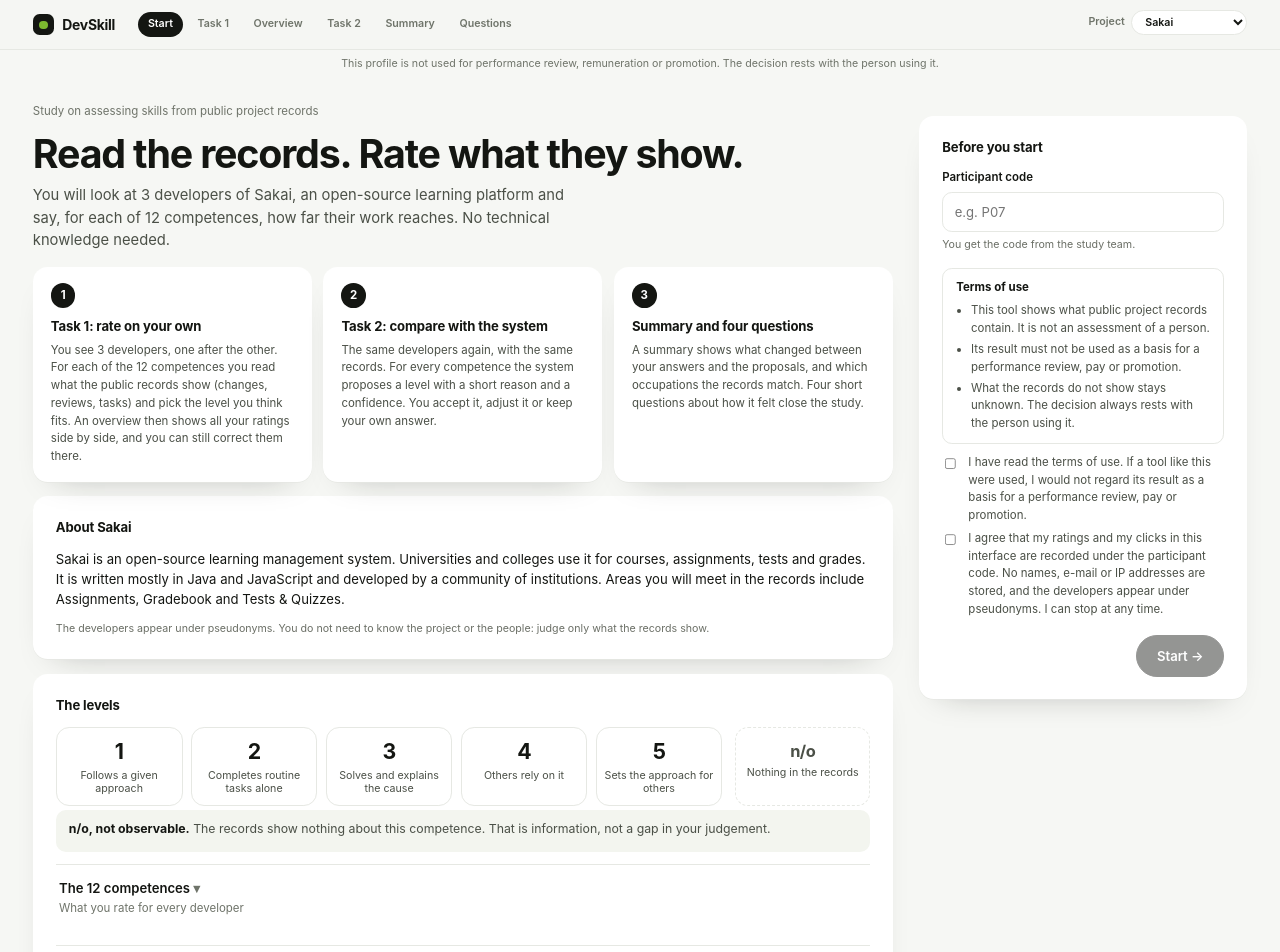
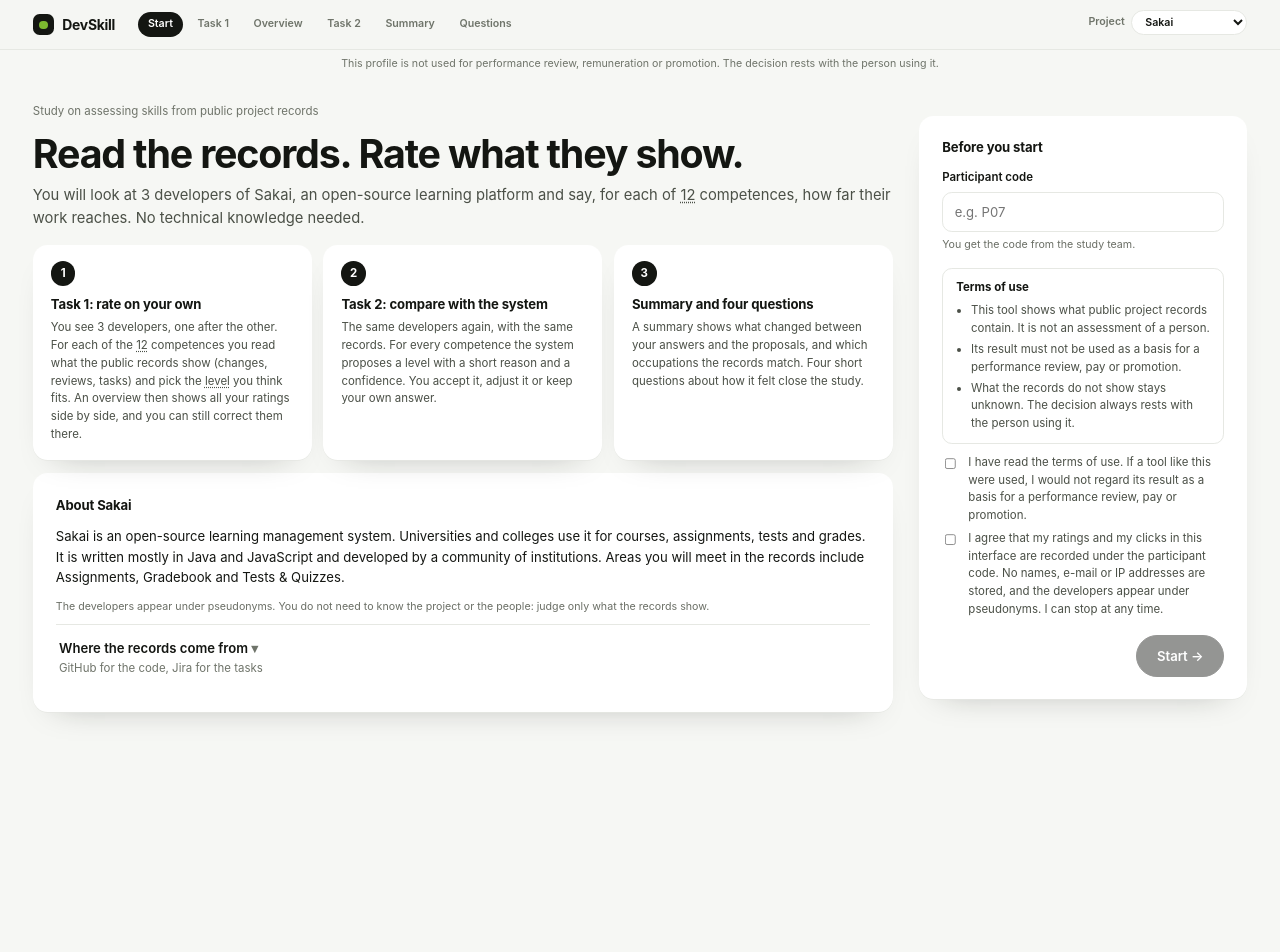
Before and after one commit to mk-uzh/skill_identificator, a Next.js app: page / in a window 1280 px wide. Shown: the top 952 px of the page. After the commit the page ends 800 px from the top, so only its background shows below. Built offline with nearby package versions, Linux system fonts and the light colour scheme.

Commit message:
Intro: terms with explanation instead of level and competence cards, records source under About; wider lede; more space above future-work block

```diff
--- a/app/components/InfoTip.tsx
+++ b/app/components/InfoTip.tsx
@@ -13,12 +13,15 @@ export function InfoTip({
   align = "left",
   wide = false,
   onToggle,
+  term,
 }: {
   label: string;
   children: React.ReactNode;
   align?: "left" | "right";
   wide?: boolean;
   onToggle?: (open: boolean) => void;
+  /** Show this text as an underlined term instead of the "i". */
+  term?: React.ReactNode;
 }) {
   const [hover, setHover] = useState(false);
   const [pinned, setPinned] = useState(false);
@@ -52,14 +55,14 @@ export function InfoTip({
 
   return (
     <span
-      className="tip"
+      className={"tip" + (term ? " tip--term" : "")}
       ref={ref}
       onMouseEnter={() => setHover(true)}
       onMouseLeave={() => setHover(false)}
     >
       <button
         type="button"
-        className="tip__btn"
+        className={term ? "tip__term" : "tip__btn"}
         aria-label={label}
         aria-expanded={open}
         aria-controls={open ? id : undefined}
@@ -71,7 +74,7 @@ export function InfoTip({
         onFocus={() => setHover(true)}
         onBlur={() => setHover(false)}
       >
-        i
+        {term ?? "i"}
       </button>
       {open && (
         <span
--- a/app/globals.css
+++ b/app/globals.css
@@ -2313,3 +2313,11 @@ table.ovmatrix .ovmatrix__group td { text-align: left; }
 .sumlist--lg { font-size: 19px; line-height: 1.5; letter-spacing: -0.01em; color: var(--ink); margin: 0 0 18px; padding-left: 22px; }
 .sumlist--lg li + li { margin-top: 6px; }
 .sumlist--lg li::marker { color: var(--g500); }
+
+/* ---------- inline terms with explanation, intro lede ---------- */
+.tip--term { margin-left: 0; }
+.tip__term { border: 0; background: none; padding: 0; font: inherit; color: inherit; cursor: help; text-decoration: underline dotted; text-underline-offset: 3px; }
+.tip__term:hover, .tip__term:focus-visible, .tip__term[aria-expanded="true"] { background: var(--g100); border-radius: 4px; }
+.tip__pop { max-height: 70vh; overflow: auto; }
+.intro .hero .lede { max-width: none; }
+.h3-inline { margin-top: 44px; }
--- a/app/page.tsx
+++ b/app/page.tsx
@@ -2,18 +2,41 @@
 
 import { useState } from "react";
 import { useRouter } from "next/navigation";
+import { InfoTip } from "@/components/InfoTip";
+import { LevelGuide } from "@/components/LevelGuide";
 import { clientSession } from "@/lib/client-session";
 import { ORG_CONFIG } from "@/lib/org-config";
 import { projectInfo } from "@/lib/project";
 import { useProject } from "@/lib/project-context";
-import { CATEGORIES, LEVEL_ANCHORS_SHORT } from "@/lib/study-config";
-import { LEVEL_SCALE_SOURCE } from "@/lib/taxonomy";
+import { CATEGORIES } from "@/lib/study-config";
 import { BLOCK_COUNT, ownHref } from "@/lib/study-flow";
-import {
-  ORDERED_LEVELS,
-  SKILL_LEVEL_LABELS,
-  SKILL_LEVEL_SHORT,
-} from "@/lib/types";
+
+function CompetenceTerm() {
+  return (
+    <InfoTip term={String(CATEGORIES.length)} label="The competences" wide>
+      <span className="tipbody">
+        {CATEGORIES.map((c) => (
+          <span key={c.id} className="tipbody__p">
+            <b style={{ display: "inline", marginTop: 0 }}>{c.label}</b>
+            {c.plain ? <span className="muted">: {c.plain}</span> : null}
+          </span>
+        ))}
+      </span>
+    </InfoTip>
+  );
+}
+
+function LevelTerm() {
+  return (
+    <InfoTip term="level" label="The levels" wide>
+      <LevelGuide bare />
+      <span className="tipbody__p" style={{ marginTop: 8 }}>
+        <b>n/o, not observable.</b> The records show nothing about this competence. That is
+        information, not a gap in your judgement.
+      </span>
+    </InfoTip>
+  );
+}
 
 export default function IntroPage() {
   const router = useRouter();
@@ -54,7 +77,7 @@ export default function IntroPage() {
         <h1 className="title title--xl">Read the records. Rate what they show.</h1>
         <p className="lede">
           You will look at {BLOCK_COUNT} developers of {projectInfo(project).full} and say, for
-          each of {CATEGORIES.length} competences, how far their work reaches. No technical
+          each of <CompetenceTerm /> competences, how far their work reaches. No technical
           knowledge needed.
         </p>
       </section>
@@ -65,8 +88,8 @@ export default function IntroPage() {
           <h3>Task 1: rate on your own</h3>
           <p>
             You see {BLOCK_COUNT} developers, one after the other. For each of the{" "}
-            {CATEGORIES.length} competences you read what the public records show (changes,
-            reviews, tasks) and pick the level you think fits. An overview then shows all your
+            <CompetenceTerm /> competences you read what the public records show (changes,
+            reviews, tasks) and pick the <LevelTerm /> you think fits. An overview then shows all your
             ratings side by side, and you can still correct them there.
           </p>
         </div>
@@ -96,40 +119,6 @@ export default function IntroPage() {
           The developers appear under pseudonyms. You do not need to know the project or the
           people: judge only what the records show.
         </p>
-      </div>
-
-      <div className="card">
-        <h3>The levels</h3>
-        <div className="scale scale--static">
-          {ORDERED_LEVELS.map((level) => (
-            <div key={level} className="lvtile lvtile--static">
-              <b>{SKILL_LEVEL_SHORT[level]}</b>
-              <small>{SKILL_LEVEL_LABELS[level]}</small>
-              <span className="lvtile__tip">{LEVEL_ANCHORS_SHORT[level]}</span>
-            </div>
-          ))}
-          <div className="lvtile lvtile--static lvtile--na">
-            <b>n/o</b>
-            <small>Nothing in the records</small>
-          </div>
-        </div>
-        <p className="meaning">
-          <b>n/o, not observable.</b> The records show nothing about this competence. That is
-          information, not a gap in your judgement.
-        </p>
-        <details className="about about--flat">
-          <summary>
-            <span className="about__name">The {CATEGORIES.length} competences</span>
-            <span className="about__text">What you rate for every developer</span>
-          </summary>
-          <div className="about__body">
-            <ul className="sumlist">
-              {CATEGORIES.map((c) => (
-                <li key={c.id}>{c.label}</li>
-              ))}
-            </ul>
-          </div>
-        </details>
         <details className="about about--flat">
           <summary>
             <span className="about__name">Where the records come from</span>
@@ -151,6 +140,7 @@ export default function IntroPage() {
           </div>
         </details>
       </div>
+
 
       </div>
 
```
